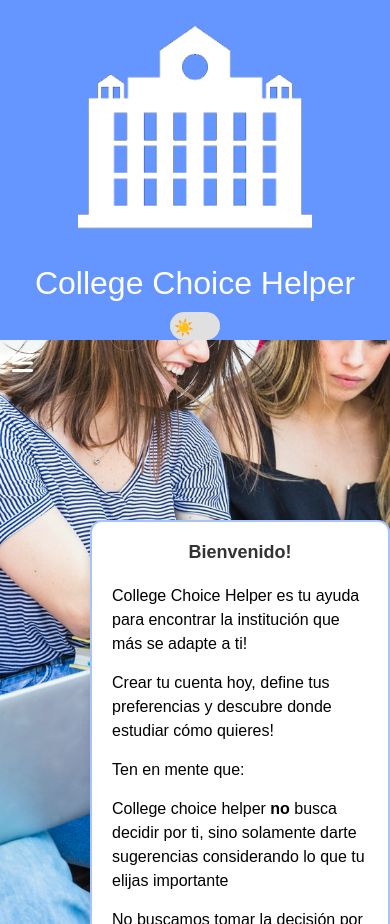
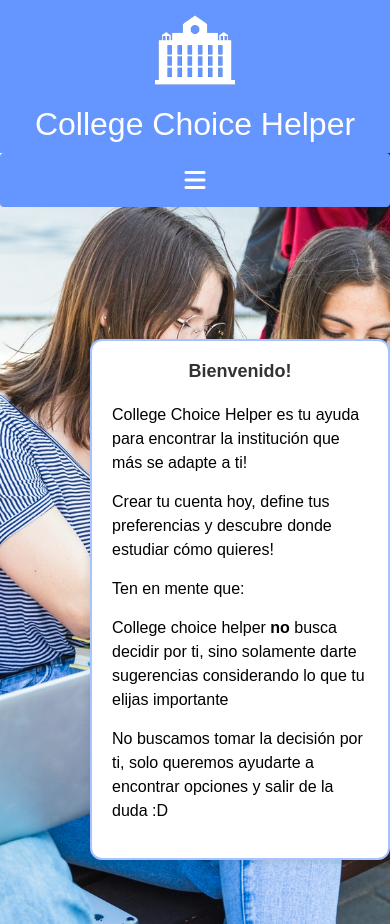
Before and after one commit to law153/Capstone_008D-Proyecto-College-Choice-Helper, a Django app: page / in a window 390 px wide. Run offline with Django 5.2, Linux system fonts and the light colour scheme; some libraries are stand-ins or nearby versions.

Commit message:
posicionado boton hamburgesa

```diff
--- a/Fase 2/Evidencias Proyecto/Evidencias de sistema/college_choice_helper/core/static/core/css/estiloCelular.css
+++ b/Fase 2/Evidencias Proyecto/Evidencias de sistema/college_choice_helper/core/static/core/css/estiloCelular.css
@@ -1,4 +1,7 @@
 @media (max-width: 768px) {
+    * {
+      transition: none !important;
+    }
     /* Estructura general */
     .contenidoTotal {
         flex-direction: column;
@@ -96,29 +99,50 @@
     border: none;
     font-size: 24px;
     color: #fff;
-    margin-right: 8px;
+    z-index: 10;
+  }
+
+  .btn-menu:focus {
+    outline: none;
+    box-shadow: none;
   }
 
   .dark-mode .btn-menu {
     color: #302d2d;
   }
 
-  /* Offcanvas integración con modo oscuro */
-  .dark-mode .offcanvas {
-    background-color: #1f1f1f;
-    color: #e0e0e0;
+
+  .barraSuperior {
+    position: relative;
+    background: #6595ff !important;
+    display: flex;
+    flex-direction: column;
+    justify-content: center;
+    align-items: center;
+    height: auto;
+    padding: 15px 0;
   }
 
-  .dark-mode .offcanvas .list-group-item {
-    background-color: transparent;
-    color: #e0e0e0;
-    border-color: rgba(255,255,255,0.15);
+  .barraSuperior a.titulo-barra {
+    color: #fff;
+    text-decoration: none;
+    font-size: 28px;
+    font-weight: bold;
   }
 
-  .offcanvas .list-group-item {
-    border-color: rgba(0,0,0,0.1);
+  .contenedor-logo img {
+    width: 80px;
+    height: auto;
+    margin-bottom: 5px;
+  }
+
+  /* Ocultar switch de escritorio */
+  .dark-mode-switch.d-none.d-md-block {
+    display: none !important;
   }
 
 
 
+
+
 }
--- a/Fase 2/Evidencias Proyecto/Evidencias de sistema/college_choice_helper/core/templates/core/sinCuenta/plantillaSinCuenta.html
+++ b/Fase 2/Evidencias Proyecto/Evidencias de sistema/college_choice_helper/core/templates/core/sinCuenta/plantillaSinCuenta.html
@@ -88,7 +88,8 @@
 
         <div class="container-fluid ">
             <div class="row">
-                <div class="col-md-1 barraSuperior">
+
+                <div class="col-md-1 barraSuperior d-flex justify-content-end align-items-center">
                     <div class="contenedor-logo">
                         <img id="logo" src="{% static 'core/img/logo.png' %}" alt="No hay imagen disponible">
                     </div>
@@ -100,15 +101,16 @@
 
                 </div>
 
-                <div class="col-md-1 barraSuperior">
-                    <label class="dark-mode-switch">
+
+
+                <div class="col-md-1 barraSuperior d-none d-md-flex justify-content-center align-items-center">
+                    <label class="dark-mode-switch mb-0">
                         <input type="checkbox" id="modoOscuroBtn">
                         <span class="slider"></span>
+                    </label>
                 </div>
 
-            </div>
-            <!-- Botón hamburguesa: solo visible < md -->
-            <button class="btn btn-menu d-md-none"
+                <button class="btn btn-menu d-md-none barraSuperior"
                         type="button"
                         data-bs-toggle="offcanvas"
                         data-bs-target="#mobileMenu"
@@ -116,6 +118,11 @@
                         aria-label="Abrir menú">
                     <i class="fa-solid fa-bars"></i>
                 </button>
+
+
+            </div>
+
+
 
         </div>
         <div class="container-fluid">
```
Lines whose indentation alone changed are shown as unchanged.
